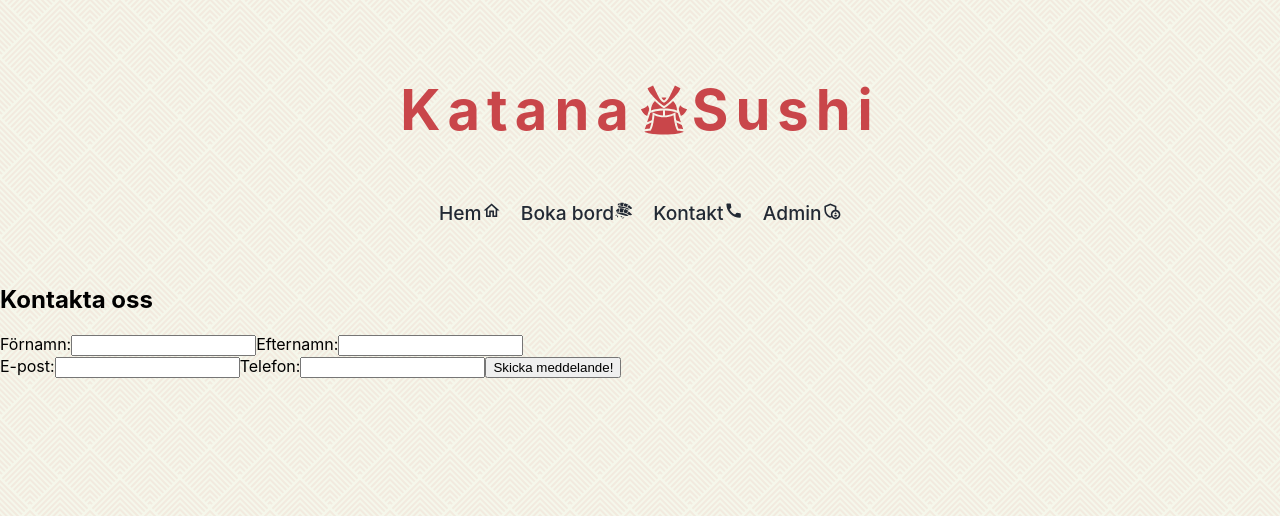
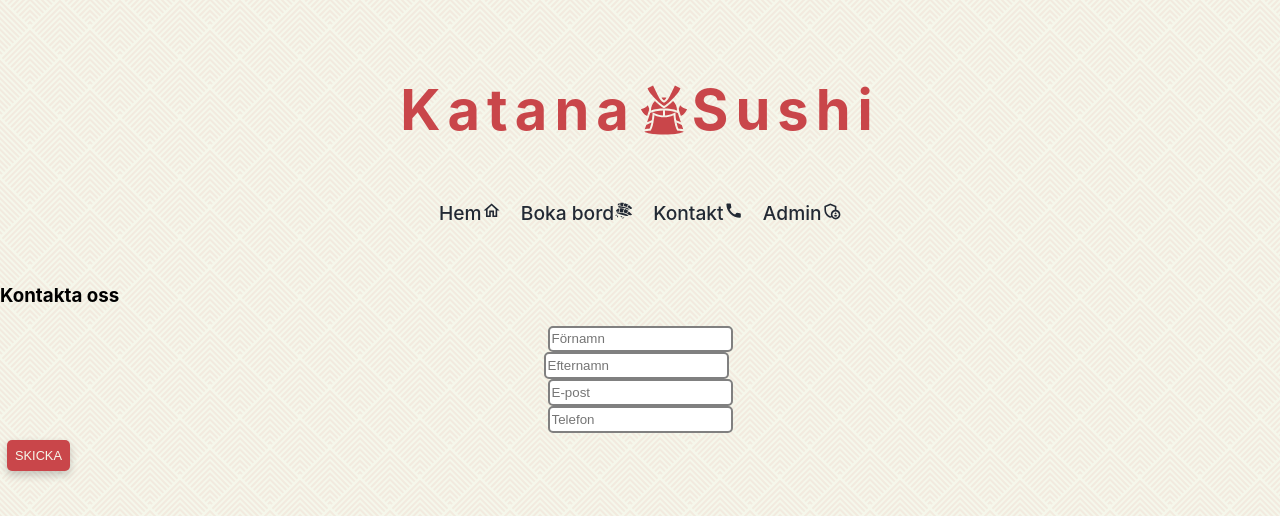
Before and after one commit to GamerShabandari/react-restaurang, a React (Create React App) app: page /contact in a window 1280 px wide. Shown: the top 516 px of the page. Built offline with nearby package versions, Linux system fonts and the light colour scheme; no server answers.

Commit message:
merge från git med nya kontakt sidan och admin

```diff
--- a/src/components/contact.css
+++ b/src/components/contact.css
@@ -0,0 +1,40 @@
+label {
+    font-size: 1.2rem;
+}
+
+input {
+
+    border: 2px solid grey;
+    border-radius: 5px;
+    height: 1.3rem;
+}
+
+.Btn{
+
+    background-color: #c9464a;
+    color:#f5f7eb;
+    font-size: 0.8rem;
+    font-weight: 500;
+    padding: 8px;
+    border-radius: 5px;
+    border: none;
+    width: fit-content;
+    align-self: center;
+    transition: 0.2s all;
+    margin: 7px;
+    cursor: pointer;
+    box-shadow: 0 4px 8px 0 rgba(0,0,0,0.2);
+}
+
+.Btn:hover{
+    transform: scale(1.1);
+    box-shadow: 0 8px 16px 0 rgba(0,0,0,0.2);
+}
+
+.formInputContainer{
+    display: flex;
+    flex-direction: row;
+    justify-content: center;
+    align-items: center;
+    gap: 8px;
+}
--- a/src/components/contact.tsx
+++ b/src/components/contact.tsx
@@ -7,23 +7,14 @@ import { User } from "./models/User";
 export function Contact(){
 
     const [newContact, setNewContact] = useState<INewUser>({
-        name: '',
-        lastname: '',
-        email: '',
-        phone: '',
+
+        name: "",
+        lastname: "",
+        email: "",
+        phone: "",
+
     });
 
-    useEffect(() => {
-        axios.post("https://school-restaurant-api.azurewebsites.net/customer/create")
-        .then(response => {
-            setMessageSend(true)
-        })
-        .catch(error => {
-            console.log("Det blev feeeel!!");
-            alert("Ditt meddelande kunde tyvärr inte skickas!")
-
-        })
-    });
 
     const [messageSend, setMessageSend] = useState(false)
 
@@ -32,30 +23,47 @@ export function Contact(){
         setNewContact({...newContact, [name]: e.target.value})
     }
 
-    function handleSubmit(e: any) {
-        e.preventDefault()
+    function handleSubmit() {
 
         let customercontact = new User(newContact.name, newContact.lastname, newContact.email, newContact.phone)
 
-        console.log(customercontact);
 
+
+        axios.post("https://school-restaurant-api.azurewebsites.net/customer/create", customercontact, { headers: {"content-type": "application/json"}})
+        .then(response => {
+                console.log(response.data);
+
+        })
+        .catch(error => {
+            alert("Det gick tyvärr inte att skicka!")
+        })
+
+        setMessageSend(true)
 
     }
 
 
     return (<>
-        <h2>Kontakta oss</h2>
+
+        <h3>Kontakta oss</h3>
         <form onSubmit={handleSubmit}>
-            <label>Förnamn:</label>
-            <input type="text" name="firstname" value={newContact.name} onChange={handleChange}></input>
-            <label>Efternamn:</label>
-            <input type="text" name="lastname" value={newContact.lastname} onChange={handleChange}></input><br></br>
-            <label>E-post:</label>
-            <input type="email" name="email" value={newContact.email} onChange={handleChange}></input>
-            <label>Telefon:</label>
-            <input type="text" name="phone" value={newContact.phone} onChange={handleChange}></input>
-            <button type="submit" >Skicka meddelande!</button>
-            {messageSend && <h3>Ditt meddelande är skickat!</h3>}
+            <div className="formInputContainer">
+            <input type="text" name="name" value={newContact.name} onChange={handleChange} placeholder="Förnamn"></input>
+            </div>
+            <div className="formInputContainer">
+            <input type="text" name="lastname" value={newContact.lastname} onChange={handleChange} placeholder="Efternamn"></input><br></br>
+            </div>
+            <div className="formInputContainer">
+            <input type="email" name="email" value={newContact.email} onChange={handleChange} placeholder="E-post" ></input>
+            </div>
+            <div className="formInputContainer">
+            <input type="text" name="phone" value={newContact.phone} onChange={handleChange} placeholder="Telefon"></input>
+            </div>
+            <button type="submit" className="Btn" >SKICKA</button>
+
         </form>
+        <div>
+        {messageSend && <h2>Ditt meddelande är skickat!</h2>}
+        </div>
     </>)
 }
```
